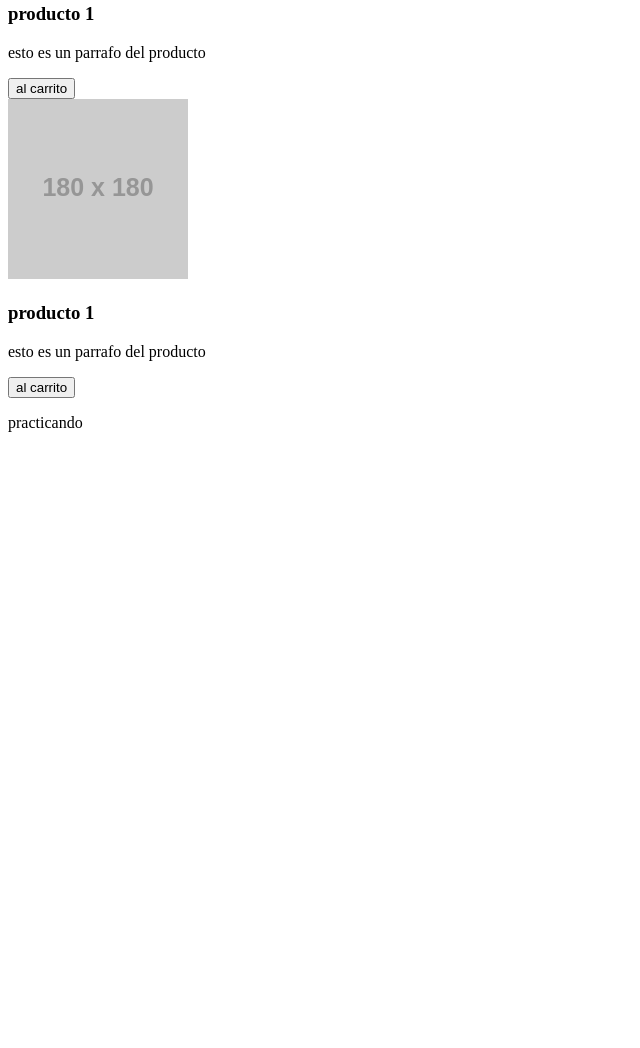
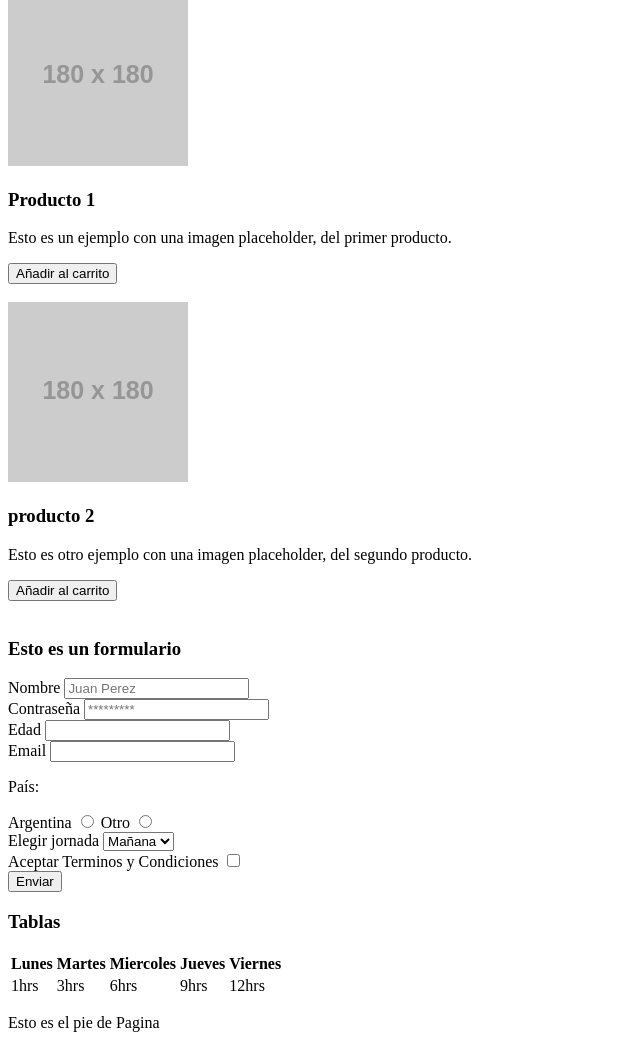
Before and after one commit to Ceac7/git-pruebas, a plain HTML site: page index.html in a window 1280 px wide. Shown: the part 879-1927 px from the top of the page, without its empty margins (0-640 px from the left). Before the commit the page ends 1327 px from the top, so only its background shows below. Drawn offline with Linux system fonts and the light colour scheme; placeholder pictures from the web are drawn by us.

Commit message:
modificamos la web

```diff
--- a/index.html
+++ b/index.html
@@ -18,20 +18,43 @@
 
 <body>
     <header>
-        <img src="https://via.placeholder.com/150" alt="">
+        <h1>Bienvenido a la Web</h1>
+
+
+
+
+    </header>
+
+    <header>
+        <img src="img/Captura de pantalla 2024-09-14 234416.png" alt="imagen">
         <nav>
             <ul>
                 <li><a href="#">inicio</a></li>
                 <li><a href="#">producto</a></li>
-                <li><a href="#">contacto</a></li>
+                <li><a href="pages/contacto.html">contacto</a></li>
             </ul>
         </nav>
     </header>
 
     <main>
         <section>
-            <h2>bienvenido a la web</h2>
-            <p>Lorem ipsum dolor sit amet consectetur adipisicing elit. Magni excepturi soluta nulla possimus repellat aut quis odio harum tenetur deserunt.</p>
+            <h2>Vamos a comenzar con las listas</h2>
+             <ul>
+                <li>Primero</li>
+                    <ol>
+                        <li>Esto es una lista con números</li>
+                            <ul>
+                                <li>Hemos vuelto a la lista con punto</li>
+                                <li>Otra lista con punto</li>
+                            </ul>
+                        <li>Esto es otra lista con números</li>
+                        <li>Esta es la tercera lista con números</li>
+                    </ol>
+
+                <li>Segundo</li>
+                <li>Tercero</li>
+             </ul>
+             <h3>Esto es una imagen placeholder de 350</h3>
             <img src="https://via.placeholder.com/350" alt="">
         </section>
 
@@ -40,23 +63,90 @@
 
             <article>
                 <img src="https://via.placeholder.com/180" alt="">
-                <h3>producto 1</h3>
-                <p>esto es un parrafo del producto</p>
-                <button>al carrito</button>
+                <h3>Producto 1</h3>
+                <p>Esto es un ejemplo con una imagen placeholder, del primer producto. </p>
+                <button>Añadir al carrito</button>
             </article>
-
+            <br>
             <article>
                 <img src="https://via.placeholder.com/180" alt="">
-                <h3>producto 1</h3>
-                <p>esto es un parrafo del producto</p>
-                <button>al carrito</button>
+                <h3>producto 2</h3>
+                <p>Esto es otro ejemplo con una imagen placeholder, del segundo producto.</p>
+                <button>Añadir al carrito</button>
             </article>
+        </section>
+        <br>
+         <h3>Esto es un formulario</h3>
+        <form>
+            <div>
+                <label for="nombre">Nombre</label>
+                <input type="text" id="nombre" placeholder="Juan Perez">
+            </div>
 
-        </section>
+            <div>
+                <label for="password">Contraseña</label>
+                <input type="password" id="password" placeholder="*********">
+            </div>
+
+            <div>
+                <label for="age">Edad</label>
+                <input type="number" id="age">
+            </div>
+
+            <div>
+                <label for="email">Email</label>
+                <input type="email" id="email">
+            </div>
+
+            <div>
+                <p>País:</p><label for="argentina">Argentina</label>
+                <input type="radio" id="Argentina" name="País">
+
+                <label for="otro">Otro</label>
+                <input type="radio" id="otro" name="País">
+            </div>
+
+            <div>
+                <label for="">Elegir jornada</label>
+
+                <select name="juego">
+                    <option value="">Mañana</option>
+                    <option value="">Tarde</option>
+                    <option value="">Noche</option>
+                </select>
+            </div>
+
+            <div>
+                <label for="">Aceptar Terminos y Condiciones</label>
+                <input type="checkbox" id="termino" required>
+            </div>
+
+            <button>Enviar</button>
+
+
+        </form>
+
+        <h3>Tablas</h3>
+         <table>
+            <tr>
+                <th>Lunes</th>
+                <th>Martes</th>
+                <th>Miercoles</th>
+                <th>Jueves</th>
+                <th>Viernes</th>
+            </tr>
+            <tr>
+                <td>1hrs</td>
+                <td>3hrs</td>
+                <td>6hrs</td>
+                <td>9hrs</td>
+                <td>12hrs</td>
+            </tr>
+         </table>
     </main>
 
     <footer>
-        <p>practicando</p>
+        <p>Esto es el pie de Pagina </p>
     </footer>
 </body>
 </html>
```
